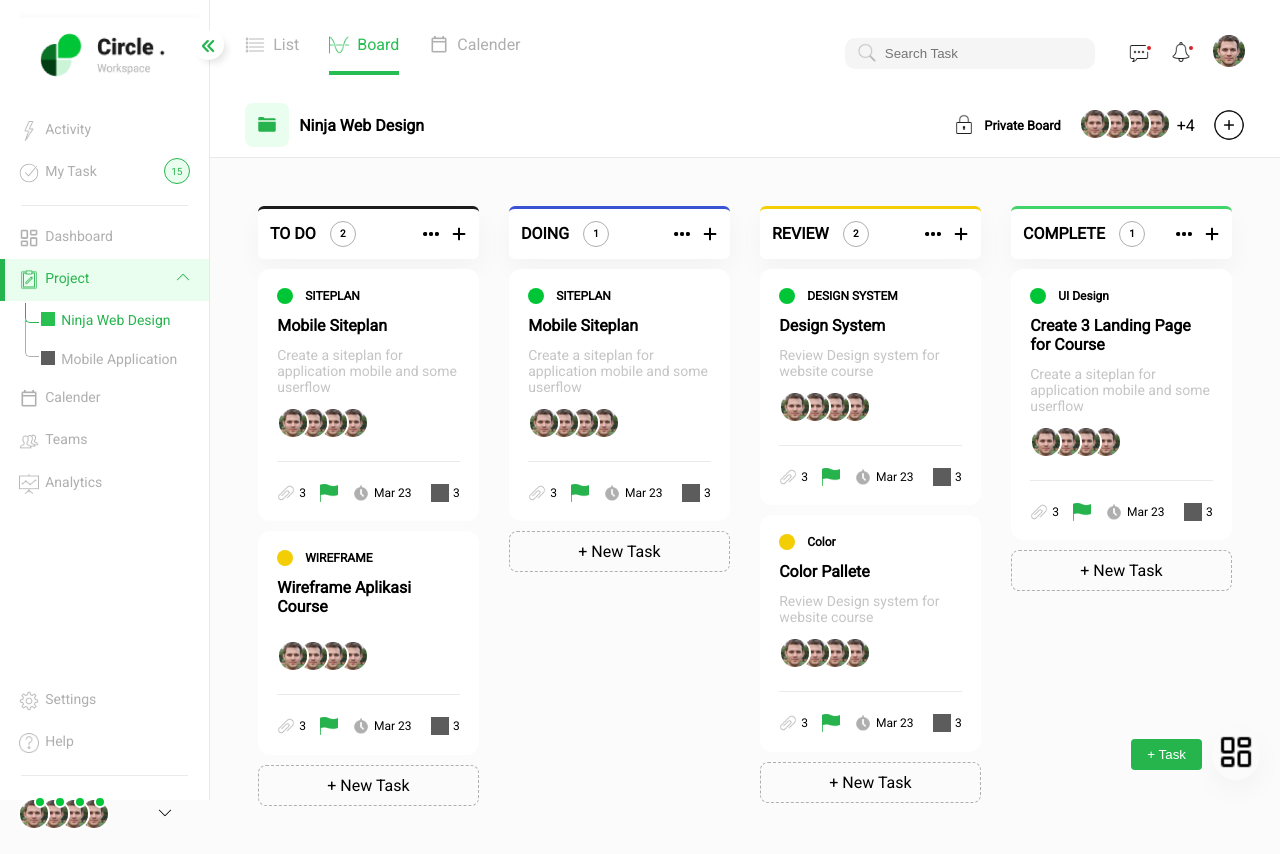
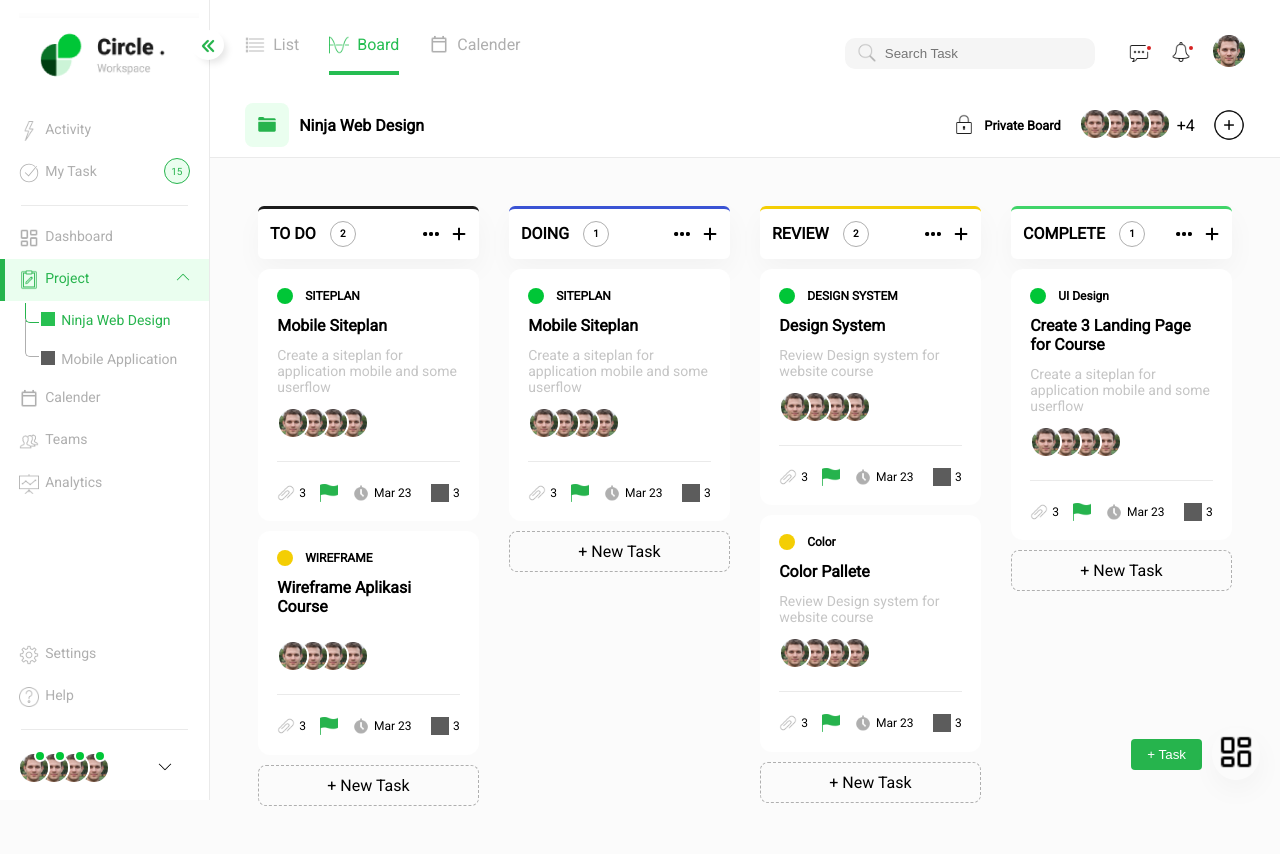
Before and after one commit to Usmanchd/circle-dashboard-clone, a Next.js app: page / in a window 1280 px wide. Built offline with nearby package versions, Linux system fonts and the light colour scheme; grey boxes are pictures that could not be loaded.

Commit message:
task: responive nav bar

```diff
--- a/src/components/Navbar/navbar.component.tsx
+++ b/src/components/Navbar/navbar.component.tsx
@@ -63,14 +63,20 @@ export default function Navbar() {
             <Navlink key={nav.name} {...nav} />
           ))}
         </ul>
+        <div>
           <ul className={styles.links}>
             {secondaryNav.map((nav) => (
               <Navlink key={nav.name} {...nav} />
             ))}
             <div className={styles.divider} />
+          </ul>
+          <div style={{ height: 60 }}>
             <div className={styles.avatars}>
               {new Array(4).fill("mock").map((_, i) => (
-              <Badge key={i} dotStyle={isCollapsed ? { display: "none" } : {}}>
+                <Badge
+                  key={i}
+                  dotStyle={isCollapsed ? { display: "none" } : {}}
+                >
                   <Avatar
                     src="/assets/icons/avatar.jpg"
                     style={{
@@ -94,7 +100,8 @@ export default function Navbar() {
                 }}
               />
             </div>
-        </ul>
+          </div>
+        </div>
       </div>
     </aside>
   );
--- a/src/components/Navbar/navbar.module.css
+++ b/src/components/Navbar/navbar.module.css
@@ -1,6 +1,5 @@
 .navbar {
   width: 15%;
-  /* min-width: 210px; */
   height: 100vh;
   border-right: 1px solid #eaeaea;
   position: sticky;
@@ -14,6 +13,7 @@
   padding-top: 1.2rem;
   border-right: 1px solid #eaeaea;
   position: sticky;
+  height: calc(100vh - 1.2rem);
 }
 
 .navbarCollapsed .logo {
@@ -122,7 +122,7 @@
   display: flex;
   flex-direction: column;
   justify-content: space-between;
-  height: 86%;
+  height: calc(100vh - 110px);
 }
 
 .avatars {
```
Lines whose indentation alone changed are shown as unchanged.
